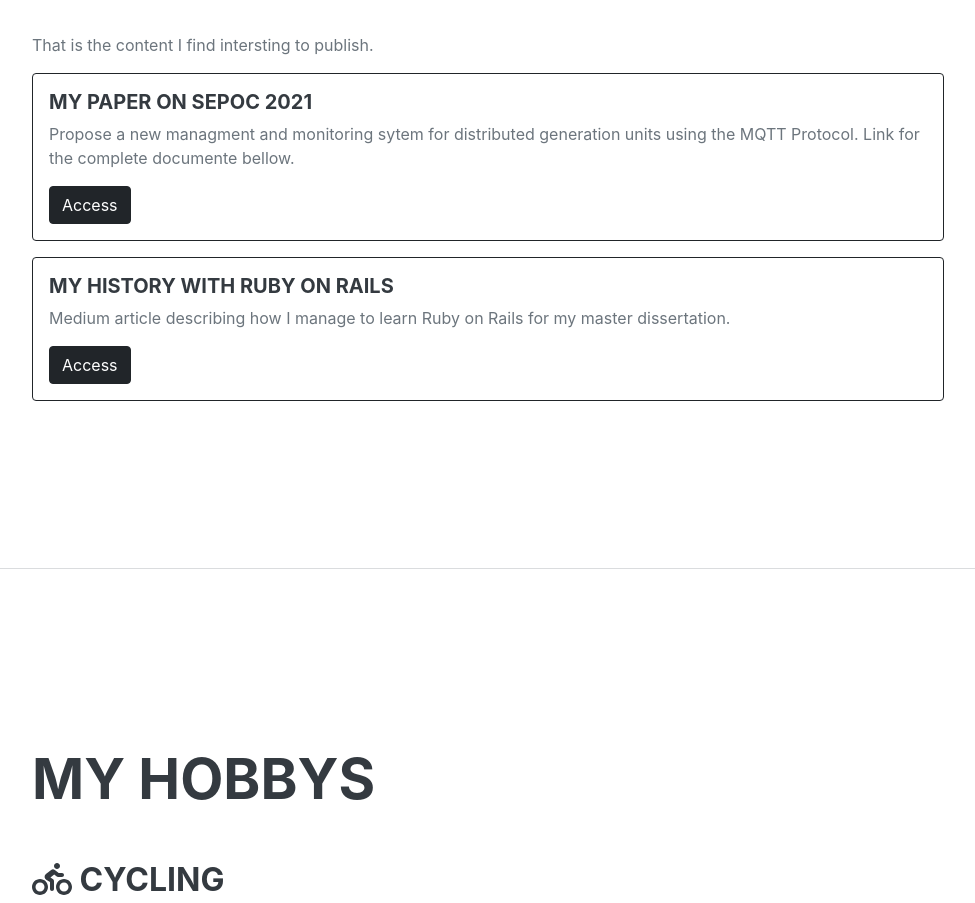
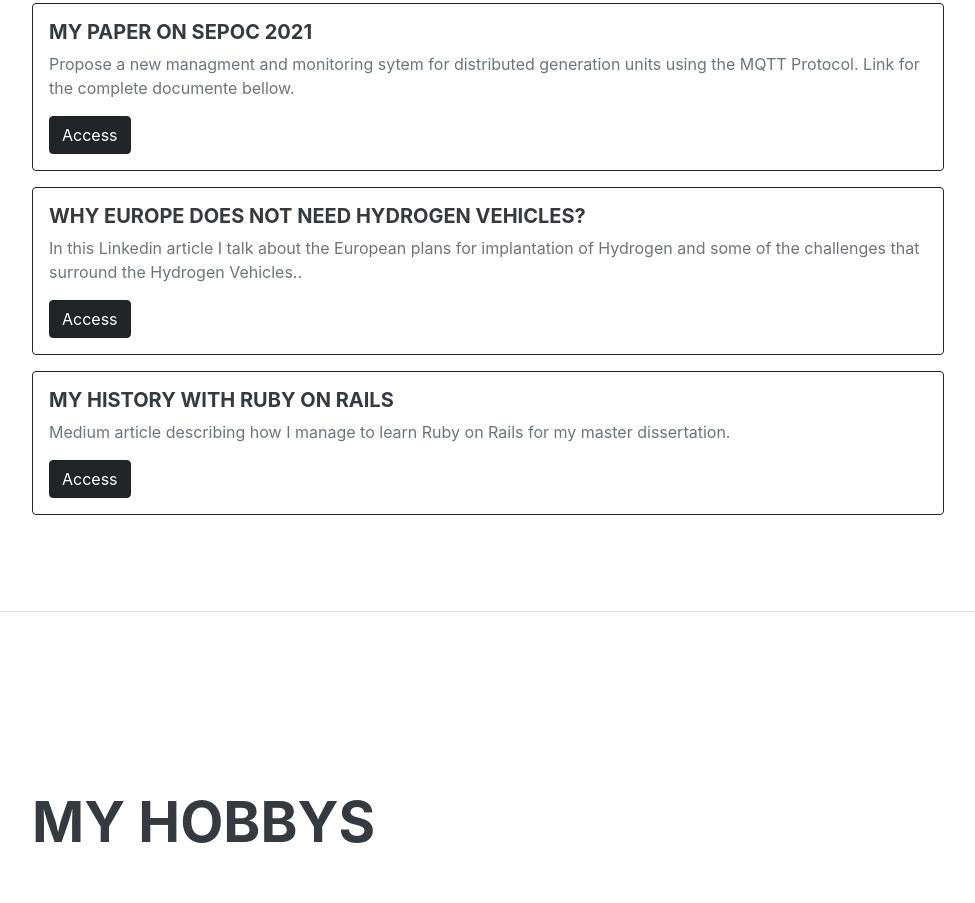
Before and after one commit to costa-kevin/costa-kevin.github.io, a plain HTML site: page index.html in a window 1280 px wide. Shown: the part 2896-3799 px from the top of the page, without its empty margins (288-1263 px from the left). Drawn offline with nearby package versions, Linux system fonts and the light colour scheme; a web font is replaced by a local one.

Commit message:
Update index.html

```diff
--- a/index.html
+++ b/index.html
@@ -183,6 +183,14 @@
                     <p></p>
                     <div class="card border-dark">
                         <div class="card-body">
+                          <h5 class="card-title">Why Europe does not need Hydrogen Vehicles?</h5>
+                          <p class="card-text">In this Linkedin article I talk about the European plans for implantation of Hydrogen and some of the challenges that surround the Hydrogen Vehicles..</p>
+                          <a href="https://kevinrcosta.medium.com/my-history-with-ruby-on-rails-1b66413138d0" target="_blank" class="btn btn-dark">Access</a>
+                        </div>
+                    </div>
+                    <p></p>
+                    <div class="card border-dark">
+                        <div class="card-body">
                           <h5 class="card-title">My history with Ruby on Rails</h5>
                           <p class="card-text">Medium article describing how I manage to learn Ruby on Rails for my master dissertation.</p>
                           <a href="https://kevinrcosta.medium.com/my-history-with-ruby-on-rails-1b66413138d0" target="_blank" class="btn btn-dark">Access</a>
```
